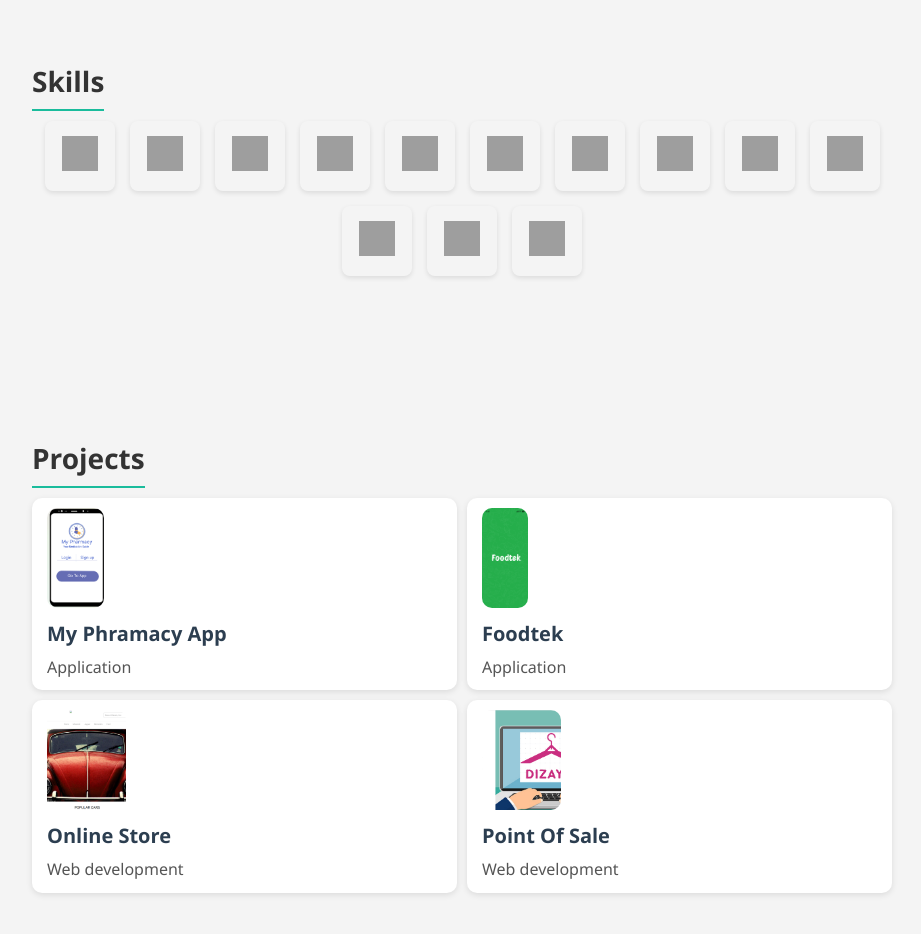
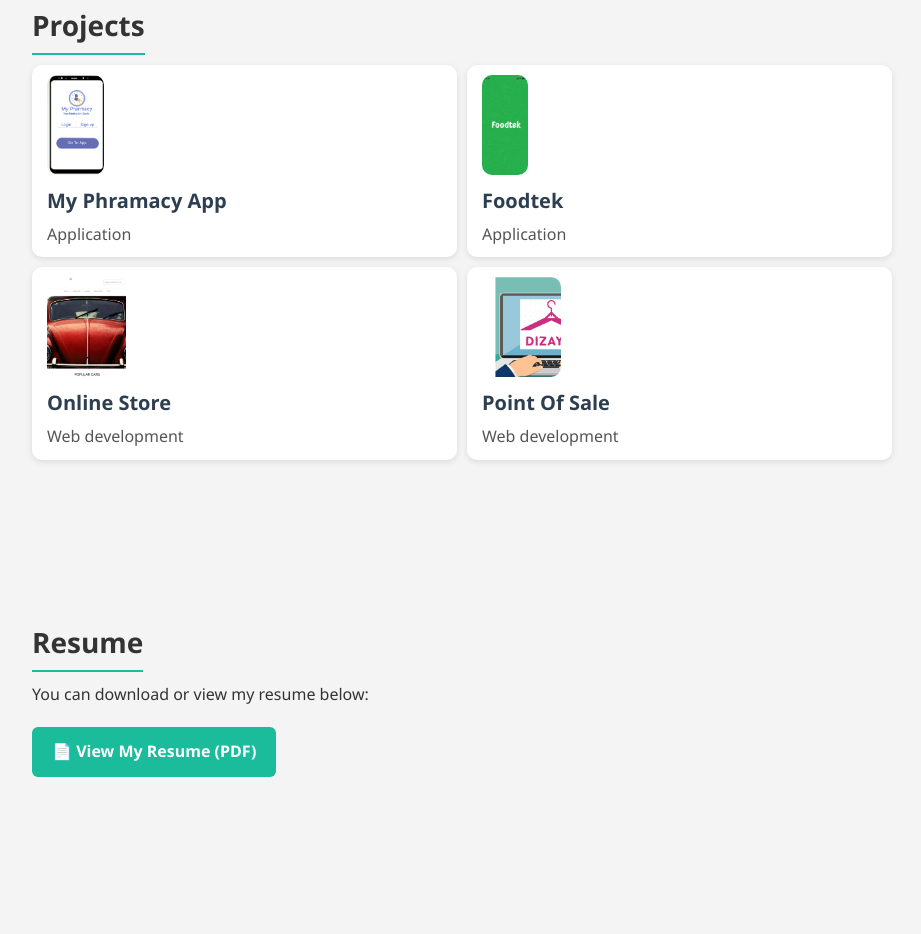
Before and after one commit to BaraaAJameha/portfolio, a plain HTML site: page index.html in a window 1280 px wide. Shown: the part 1462-2396 px from the top of the page, without its empty margins (178-1099 px from the left). After the commit the page ends 2319 px from the top, so only its background shows below. Drawn offline with Linux system fonts and the light colour scheme; grey boxes are pictures that could not be loaded.

Commit message:
Upload resume

```diff
--- a/index.html
+++ b/index.html
@@ -18,18 +18,13 @@
   <header>
     <nav>
       <a href="#home">About</a>
-      <a href="resume.html">Resume</a>
       <a href="#skills">Skills</a>
       <a href="#projects">Projects</a>
+      <a href="#resume">Resume</a>
     </nav>
   </header>
 
   <div class="spacer"></div>
-  <section class="resume-section">
-    <h2>Resume</h2>
-    <p>You can download or view my resume below:</p>
-    <a href="Baraah Ajameha_Resume.pdf" target="_blank" class="resume-btn">📄 View My Resume (PDF)</a>
-
   </section>
   <section id="home" class="intro-section">
     <div class="intro-container">
@@ -39,7 +34,7 @@
       <div class="intro-text">
         <h1>Bara'ah Abu Ajameha</h1>
         <p class="title">Flutter Developer</p>
-         <div class="contact-icons">
+        <div class="contact-icons">
           <a href="https://mail.google.com/mail/?view=cm&to=baraaajameha@gmail.com" target="_blank">
             <i class="fas fa-envelope"></i>
           </a>
@@ -72,10 +67,7 @@
     </div>
   </section>
 
-  <section id="resume" >
 
-
-</section>
 
   <section id="skills">
     <h2>Skills</h2>
@@ -181,6 +173,11 @@
     </div>
   </section>
 
+  <section id="resume" class="resume-section">
+    <h2>Resume</h2>
+    <p>You can download or view my resume below:</p>
+    <a href="Baraah Ajameha_Resume.pdf" target="_blank" class="resume-btn">📄 View My Resume (PDF)</a>
+  </section>
 
 </body>
 
--- a/style.css
+++ b/style.css
@@ -251,3 +251,28 @@ section h2 {
   font-size: 16px;
   color: #555;
 }
+
+
+
+.resume-section {
+  padding: 80px 20px;
+  max-width: 900px;
+  margin: auto;
+  text-align: left;
+}
+
+.resume-btn {
+  display: inline-block;
+  margin-top: 20px;
+  padding: 12px 20px;
+  background-color: #1abc9c;
+  color: white;
+  text-decoration: none;
+  border-radius: 6px;
+  font-weight: bold;
+  transition: background 0.3s;
+}
+
+.resume-btn:hover {
+  background-color: #16a085;
+}
```
Also changed, not shown: 1 other file.
